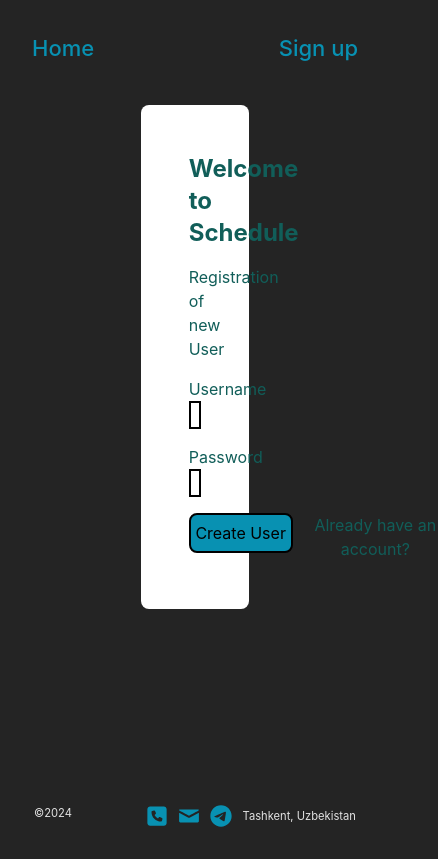
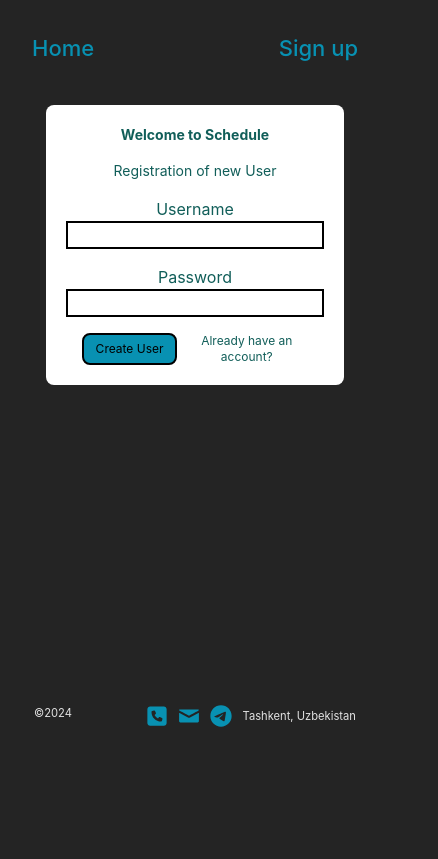
Before and after one commit to qoolebyaqa/TaskScheduler, a React (Vite) app: page /TaskScheduler/login in a window 390 px wide. Shown: the whole page, 438 px wide, since content can reach past the window. Built offline with nearby package versions, Linux system fonts and the light colour scheme.

Commit message:
feat: add responsive for sign in form

```diff
--- a/src/assets/components/auth/CreateUserForm.tsx
+++ b/src/assets/components/auth/CreateUserForm.tsx
@@ -70,11 +70,11 @@ function CreateUserForm() {
         <motion.form
           initial={{y: 500}}
           animate={{y: 0}}
-          className="flex flex-col mt-10 w-4/12 m-auto gap-4 text-teal-800 bg-white p-12 rounded-lg"
+          className="flex flex-col mt-10 sm:w-1/2 xl:w-1/3 w-11/12 m-auto gap-4 text-teal-800 bg-white md:p-12 p-5 rounded-lg"
           onSubmit={handeSubmit}
         >
-          <h2 className="text-2xl font-bold">Welcome to Schedule</h2>
-          <p>Registration of new User</p>
+          <h2 className="text-sm sm:text-xl md:text-2xl font-bold">Welcome to Schedule</h2>
+          <p className="text-sm md:text-base">Registration of new User</p>
           <div className="flex flex-col">
             <label htmlFor="login">Username</label>
             <input type="text" name="login" id="login" className="text-slate-900 border-2 border-black" />
@@ -83,8 +83,8 @@ function CreateUserForm() {
             <label htmlFor="password">Password</label>
             <input type="password" name="password" id="password" className="text-slate-900 border-2 border-black" />
           </div>
-          <div className="flex gap-5 m-auto">
-            <button disabled={fetching} className="bg-cyan-600 rounded-lg w-40 border-2 border-black text-black h-10 disabled:bg-sky-300">
+          <div className="flex sm:gap-5 gap-2 m-auto md:text-base sm:text-sm text-xs">
+            <button disabled={fetching} className="bg-cyan-600 rounded-lg sm:w-40 w-1/2 border-2 border-black text-black h-8 md:h-10 disabled:bg-sky-300">
               {fetching ? "Try to register..." : "Create User"}
             </button>
             <button type="button" onClick={handleShowSignIn}>Already have an account?</button>
--- a/src/index.css
+++ b/src/index.css
@@ -38,7 +38,7 @@ h1 {
   line-height: 1.1;
 }
 main {
-  min-height: 700px;
+  min-height: 600px;
 }
 .footer {
   display: flex;
```
